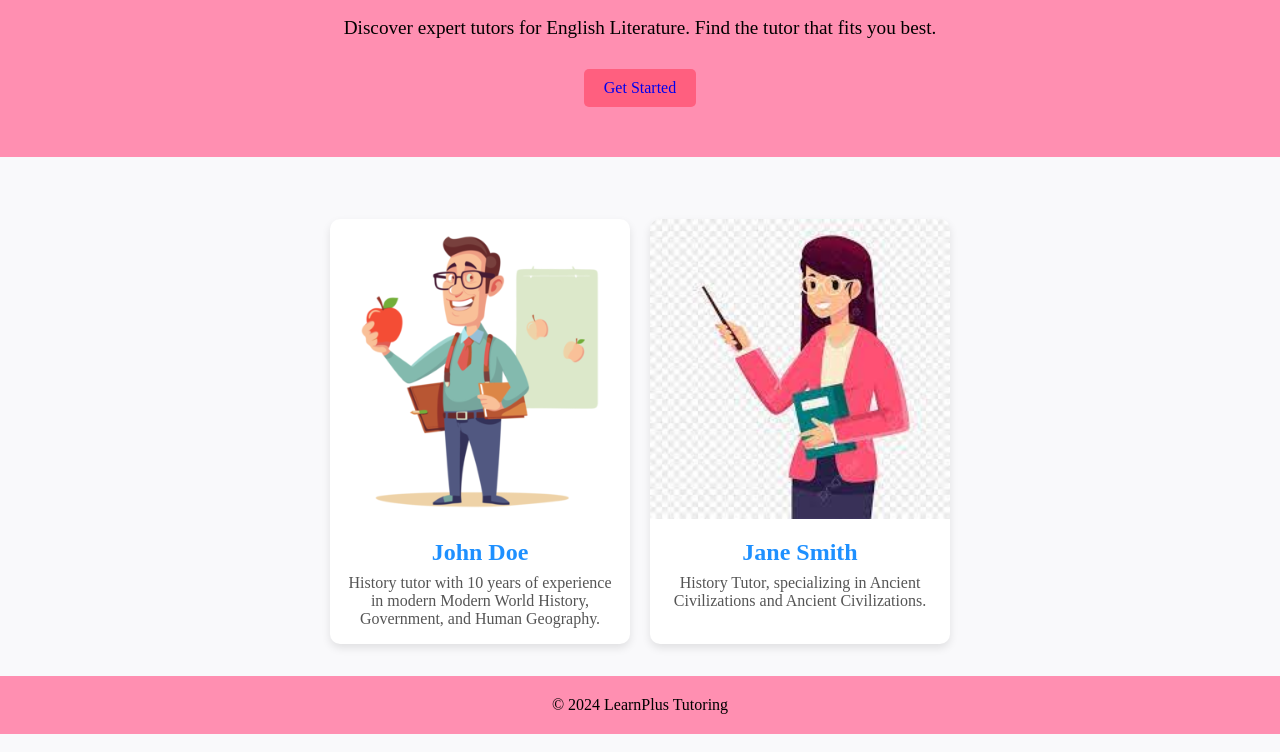
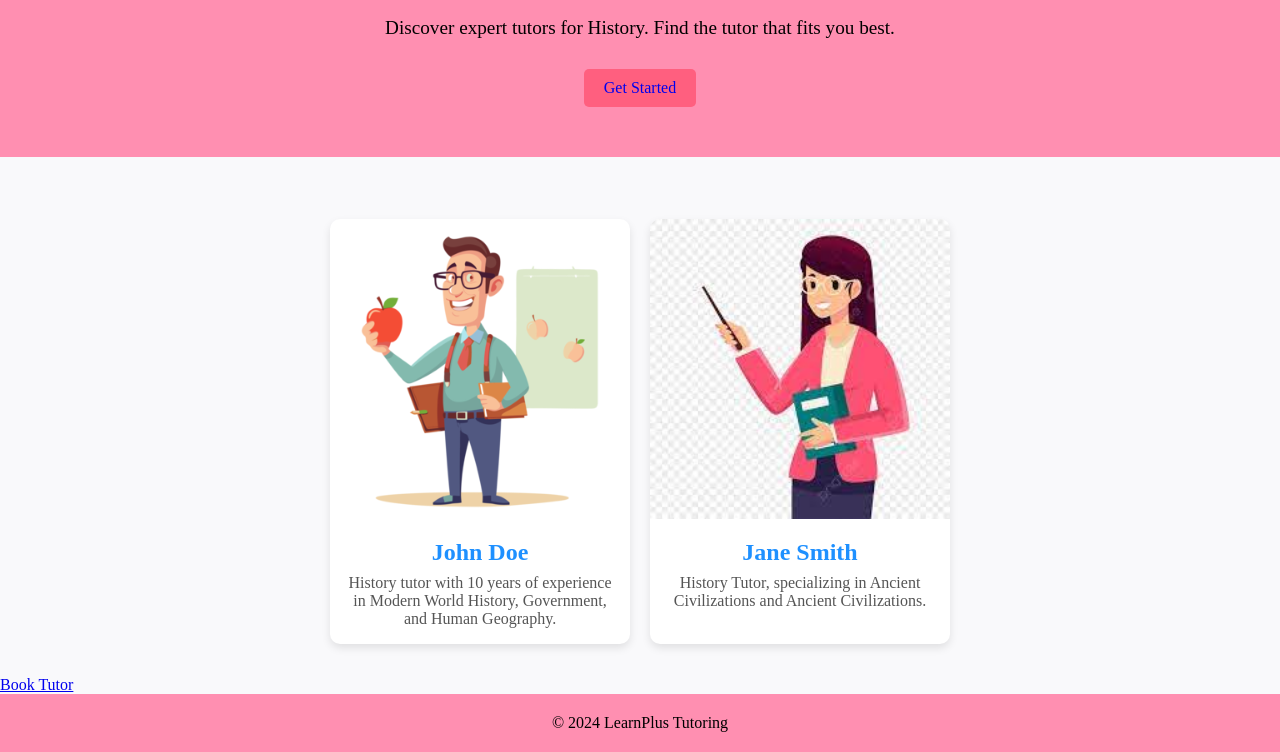
Before and after one commit to Andrew7040/LearnPlus-Tutoring1, a plain HTML site: page history.html in a window 1280 px wide. Shown: the part 195-947 px from the top of the page. Drawn offline with Linux system fonts and the light colour scheme.

Commit message:
Update history.html

```diff
--- a/history.html
+++ b/history.html
@@ -3,7 +3,7 @@
 <head>
     <meta charset="UTF-8">
     <meta name="viewport" content="width=device-width, initial-scale=1.0">
-    <title>History Tutors</title>
+
     <link rel="stylesheet" href="style.css">
 </head>
 <body>
@@ -23,7 +23,7 @@
 
     <section class="hero">
         <h2>Find Your History Tutor</h2>
-        <p>Discover expert tutors for English Literature. Find the tutor that fits you best.</p>
+        <p>Discover expert tutors for History. Find the tutor that fits you best.</p>
         <a href="signup.html" class="cta-button">Get Started</a>
     </section>
 
@@ -32,7 +32,7 @@
         <div class="tutor-profile">
             <img src="images/pic_teacher4.jpg" alt="Tutor 1" style="width: 300px; height: auto;">
             <h3>John Doe</h3>
-            <p>History tutor with 10 years of experience in modern Modern World History, Government, and Human Geography.</p>
+            <p>History tutor with 10 years of experience in Modern World History, Government, and Human Geography.</p>
         </div>
         <div class="tutor-profile">
             <img src="images/pic_teacher3.jpg" alt="Tutor 2" style="width: 300px; height: auto;">
@@ -40,6 +40,9 @@
             <p>History Tutor, specializing in Ancient Civilizations and Ancient Civilizations.</p>
         </div>
     </section>
+    <section>
+        <a href="history_book.html" class="cta-button">Book Tutor</a>
+    </section>
 
     <footer>
         <p>&copy; 2024 LearnPlus Tutoring</p>
```
